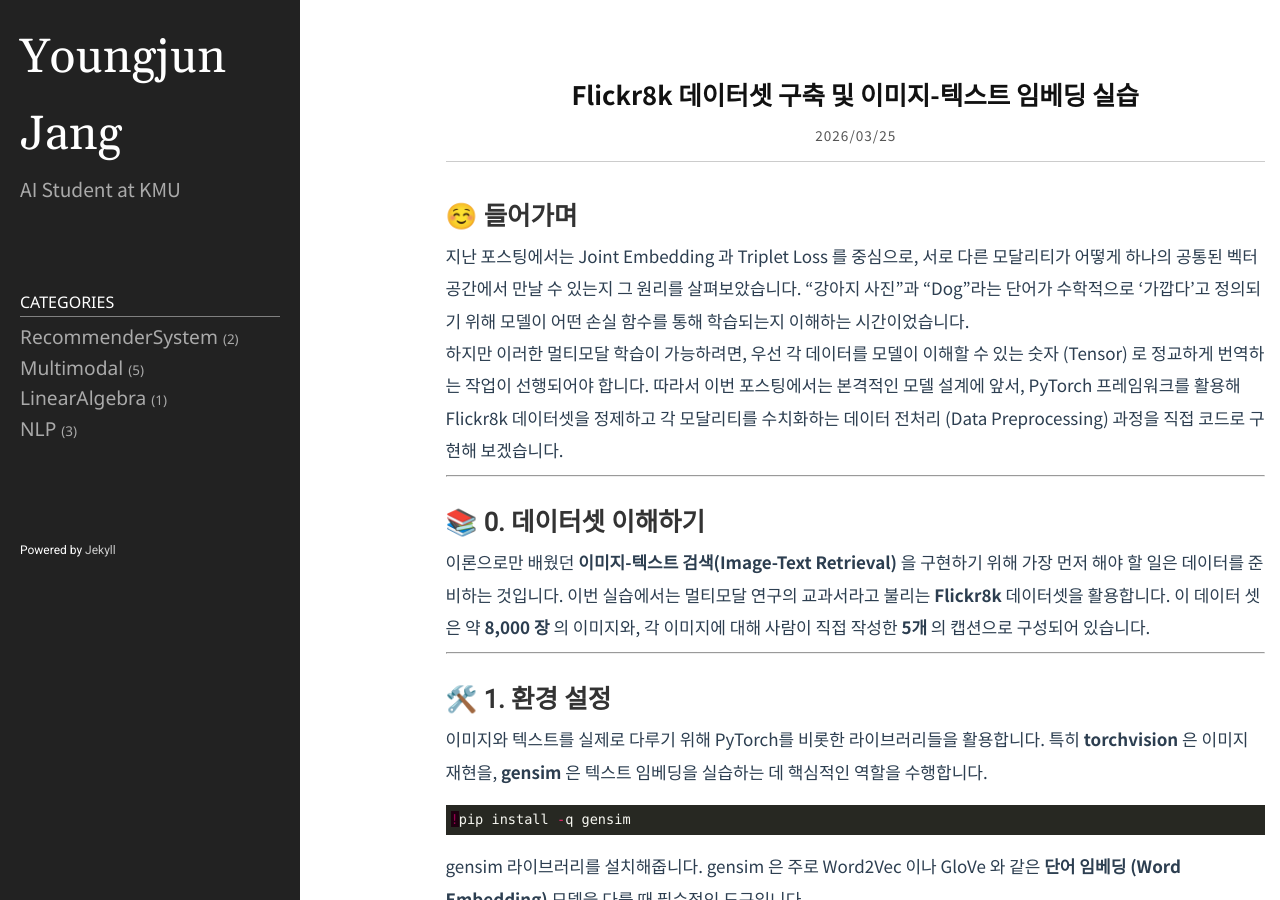
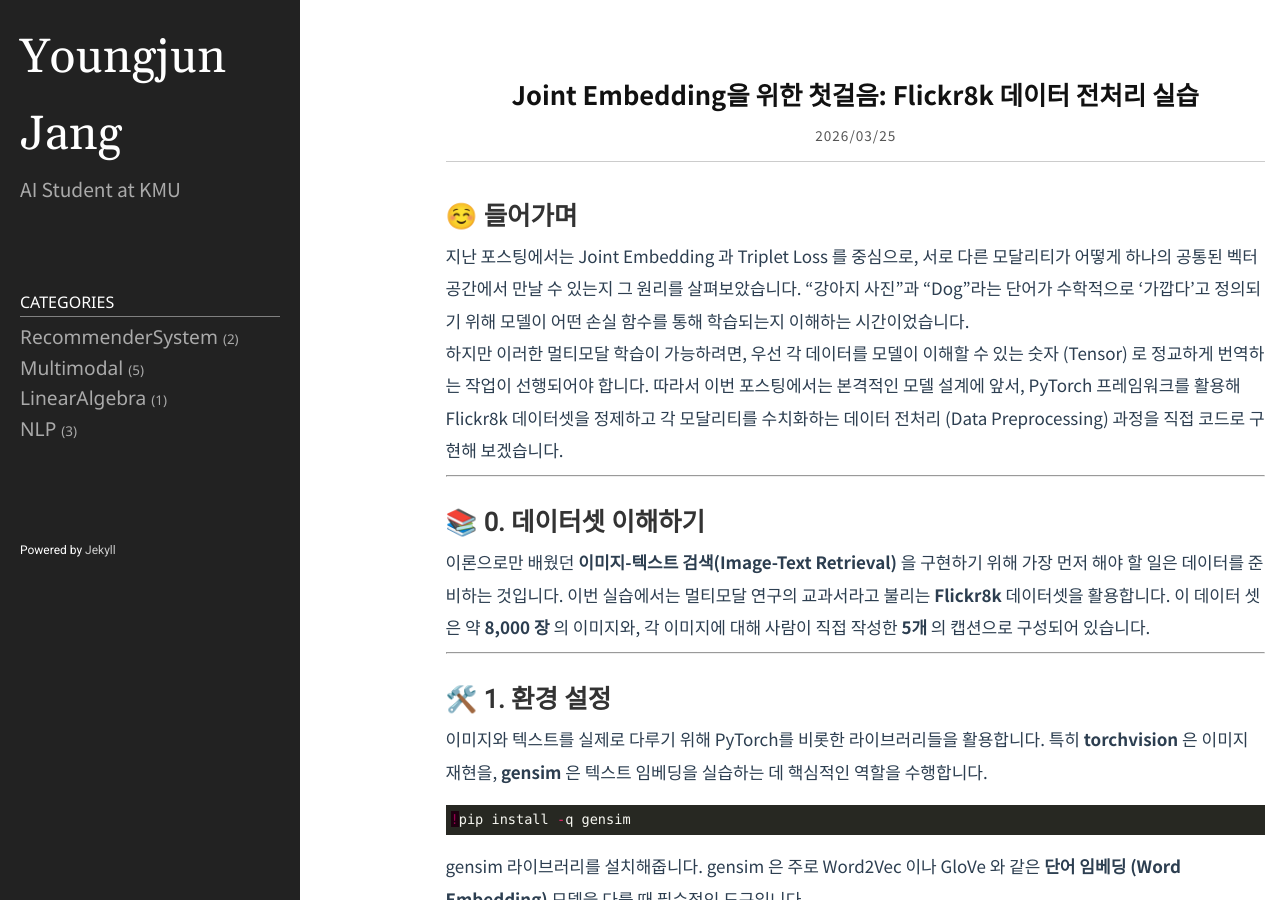
Before and after one commit to Youngjun-CV/Youngjun-CV.github.io, a Jekyll site: the page built from _posts/multimodal/2026-03-25-flickr8k-preprocessing.markdown, in a window 1280 px wide and 900 px high. Built offline with Jekyll 4.4.1, drawn with Linux system fonts in a browser that asks for light colours.

Commit message:
Update 2026-03-25-flickr8k-preprocessing.markdown

```diff
--- a/_posts/multimodal/2026-03-25-flickr8k-preprocessing.markdown
+++ b/_posts/multimodal/2026-03-25-flickr8k-preprocessing.markdown
@@ -1,6 +1,6 @@
 ---
 layout: post
-title: "Flickr8k 데이터셋 구축 및 이미지-텍스트 임베딩 실습"
+title: "Joint Embedding을 위한 첫걸음: Flickr8k 데이터 전처리 실습"
 date: 2026-03-25 23:46:25 +0900
 category: Multimodal
 ---
```
